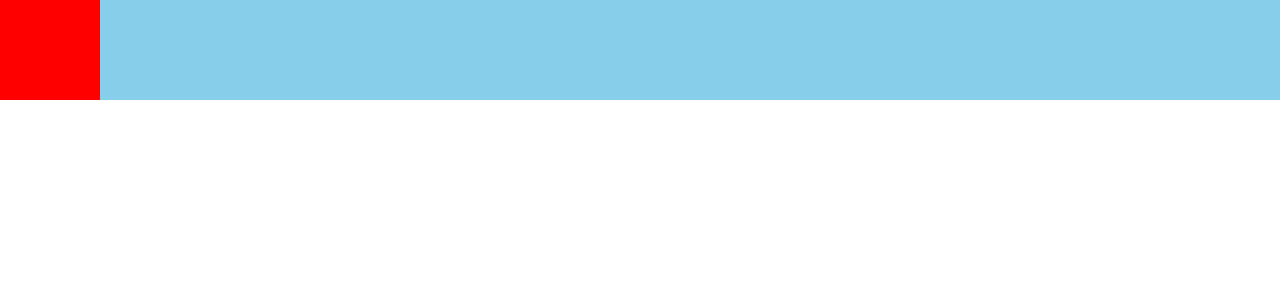
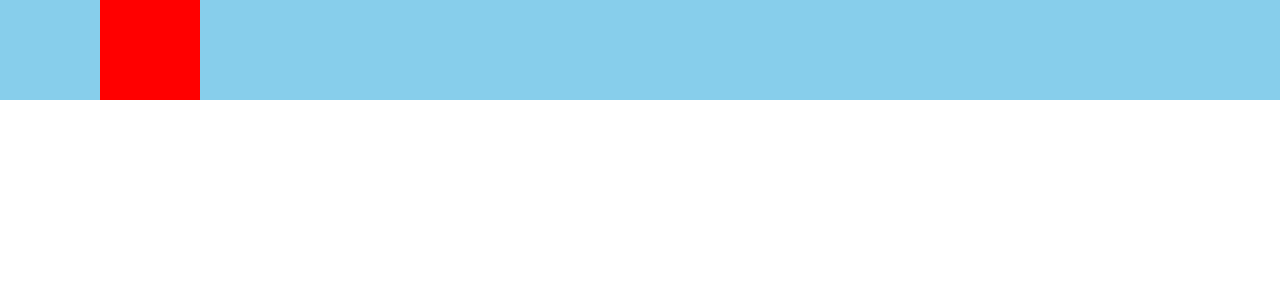
Before and after one commit to hadi-a-azeez/linktree, a React (Create React App) app: page / in a window 1280 px wide. Shown: the top 300 px of the page. Built offline with nearby package versions, Linux system fonts and the light colour scheme.

Commit message:
margin problem fixed

```diff
--- a/src/App.css
+++ b/src/App.css
@@ -1,4 +1,3 @@
 * {
-  margin: 0px !important;
-  margin-left: 0px !important;
+  margin: 0px;
 }
--- a/src/pages/home.tsx
+++ b/src/pages/home.tsx
@@ -10,7 +10,6 @@ const Home: React.FC = () => {
           background: "red",
           height: "100px",
           width: "100px",
-          margin: "100px",
           marginLeft: "100px",
         }}
       ></div>
```
